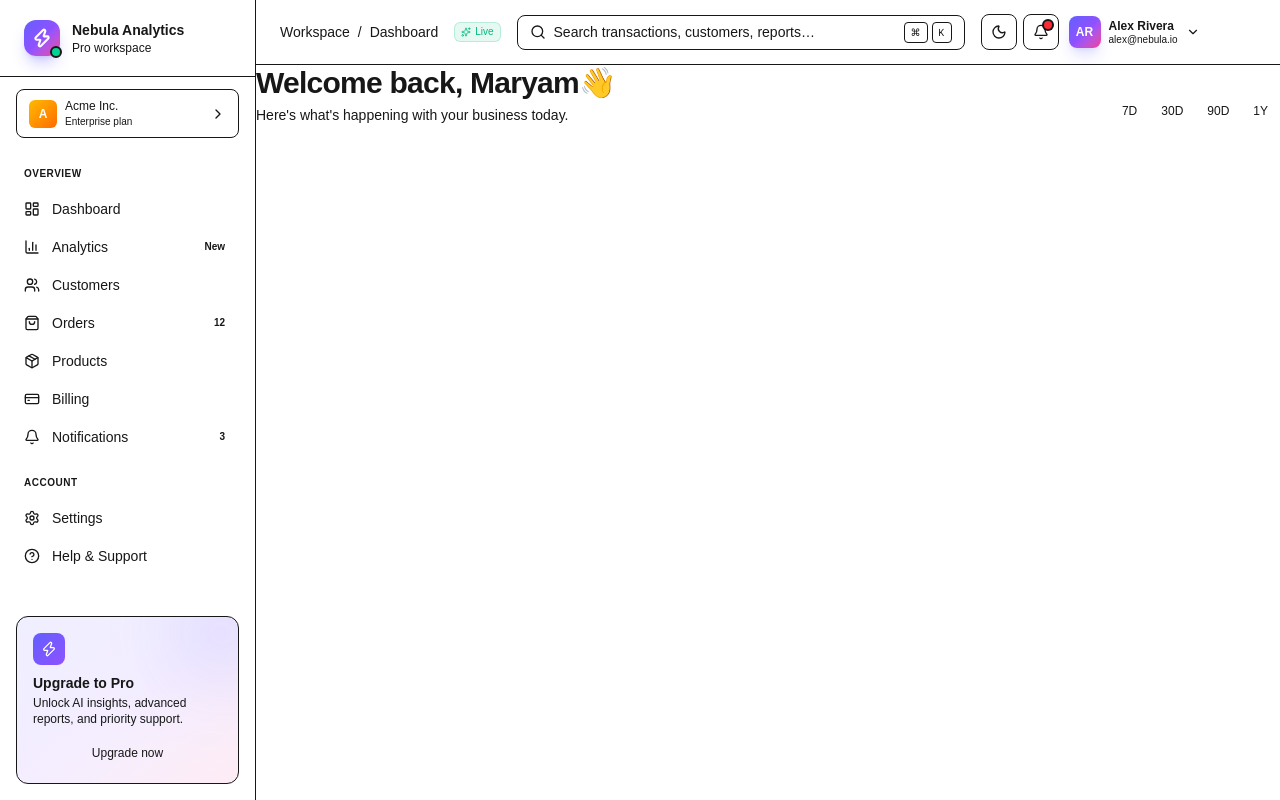
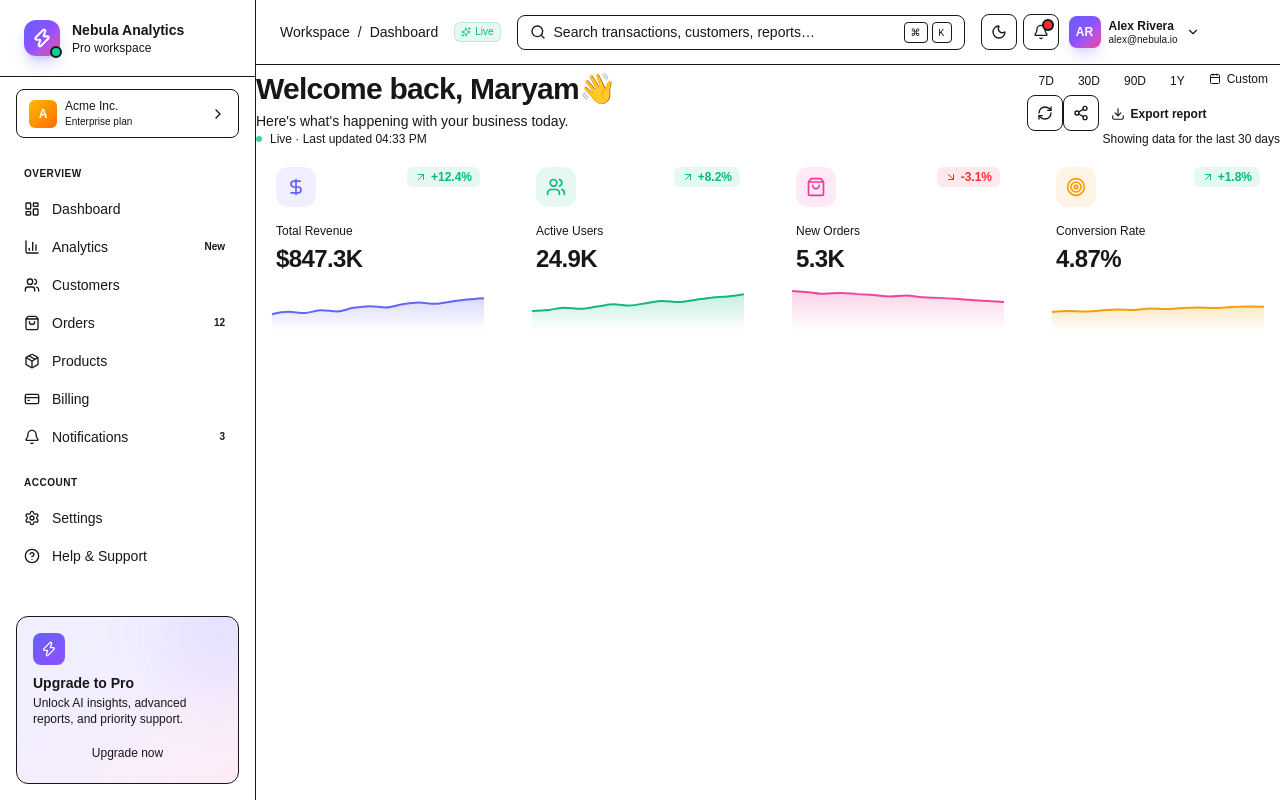
Before and after one commit to mrymsarabi/nextjs-admin-dashboard, a Next.js app: page / in a window 1280 px wide. Built offline with nearby package versions, Linux system fonts and the light colour scheme.

Commit message:
main page coordination - 2

```diff
--- a/src/app/page.tsx
+++ b/src/app/page.tsx
@@ -28,6 +28,7 @@ import { Topbar } from "@/components/topbar";
 // import { ActivityFeed, TopProducts, RegionsList } from "@/components/activity-feed";
 import { kpis } from "@/lib/mock-data";
 import { cn } from "@/lib/utils";
+import { KpiCard } from "@/components/kpi-card";
 
 type TimeRange = "7d" | "30d" | "90d" | "1y";
 
@@ -85,9 +86,83 @@ export default function DashboardPage() {
                     {r}
                   </button>
                 ))}
+                <button className="text-xs font-medium px-3 py-1.5 rounded-md text-muted hover:text-[rgb(var(--foreground))] inline-flex items-center gap-1.5">
+                  <Calendar className="w-3 h-3" />
+                  Custom
+                </button>
               </div>
+
+              <button
+                onClick={handleRefresh}
+                className="w-9 h-9 rounded-lg border border-default bg-[rgb(var(--card))] hover:bg-[rgb(var(--card-muted))] transition-colors inline-flex items-center justify-center"
+                aria-label="Refresh"
+              >
+                <RefreshCw
+                  className={cn("w-4 h-4", isRefreshing && "animate-spin")}
+                />
+              </button>
+              <button className="w-9 h-9 rounded-lg border border-default bg-[rgb(var(--card))] hover:bg-[rgb(var(--card-muted))] transition-colors inline-flex items-center justify-center" aria-label="Share">
+                <Share2 className="w-4 h-4" />
+              </button>
+              <button className="inline-flex items-center gap-1.5 text-xs font-semibold px-3 py-2 rounded-lg bg-[rgb(var(--foreground))] text-[rgb(var(--background))] hover:opacity-90 transition-opacity">
+                <Download className="w-3.5 h-3.5" />
+                Export report
+              </button>
             </div>
           </div>
+
+          {/* Last updated */}
+          <div className="flex items-center gap-2 text-xs text-muted">
+            <div className="w-1.5 h-1.5 rounded-full bg-emerald-500 animate-pulse" />
+            <span>
+              Live · Last updated {lastUpdated.toLocaleTimeString([], { hour: "2-digit", minute: "2-digit" })}
+            </span>
+            <span className="ml-auto hidden sm:inline">
+              Showing data for the last {range === "7d" ? "7 days" : range === "30d" ? "30 days" : range === "90d" ? "90 days" : "year"}
+            </span>
+          </div>
+
+          {/* KPI cards */}
+          <section className="grid grid-cols-1 sm:grid-cols-2 xl:grid-cols-4 gap-4">
+            <KpiCard
+              label={kpis.revenue.label}
+              value={kpis.revenue.value}
+              change={kpis.revenue.change}
+              trend={kpis.revenue.trend}
+              icon={DollarSign}
+              prefix="$"
+              accent="indigo"
+              delay={0}
+            />
+            <KpiCard
+              label={kpis.users.label}
+              value={kpis.users.value}
+              change={kpis.users.change}
+              trend={kpis.users.trend}
+              icon={Users}
+              accent="emerald"
+              delay={50}
+            />
+            <KpiCard
+              label={kpis.orders.label}
+              value={kpis.orders.value}
+              change={kpis.orders.change}
+              trend={kpis.orders.trend}
+              icon={ShoppingBag}
+              accent="pink"
+              delay={100}
+            />
+            <KpiCard
+              label={kpis.conversion.label}
+              value={kpis.conversion.value}
+              change={kpis.conversion.change}
+              trend={kpis.conversion.trend}
+              icon={Target}
+              suffix="%"
+              accent="amber"
+              delay={150}
+            />
+          </section>
         </main>
       </div>
     </div>
```
